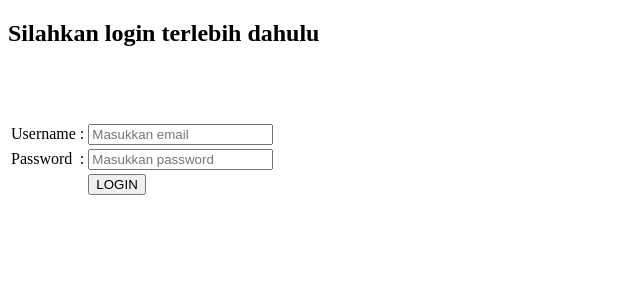
After one commit to rmdhfz/pw2-uas, a PHP site: page /login.php in a window 1280 px wide. The commit adds this page. Shown: the top 300 px of the page, without its empty margins (0-640 px from the left). Run offline with PHP 8.4, Linux system fonts and the light colour scheme.

Commit message:
add: login and checklogin.php

```diff
--- a/index.php
+++ b/index.php
@@ -1,3 +1,9 @@
+<?php
+	session_start();
+	if($_SESSION['status']!="login"){
+		header("location:/login.php?msg=login");
+	}
+?>
 <!DOCTYPE html>
 <html>
 <head>
--- /dev/null
+++ b/login.php
@@ -0,0 +1,42 @@
+<!DOCTYPE html>
+<html>
+<head>
+	<title>Toko Online - Login</title>
+</head>
+<body>
+	<h2>Silahkan login terlebih dahulu</h2>
+	<br/>
+	<?php
+	if(isset($_GET['msg'])){
+		if($_GET['msg'] == "failed"){
+			echo "Login gagal! username dan password salah!";
+		}else if($_GET['msg'] == "logout"){
+			echo "Anda telah berhasil logout";
+		}else if($_GET['msg'] == "login"){
+			echo "Anda harus login untuk mengakses halaman admin";
+		}
+	}
+	?>
+	<br/>
+	<br/>
+	<form method="post" action="ceklogin.php">
+		<table>
+			<tr>
+				<td>Username</td>
+				<td>:</td>
+				<td><input type="email" name="email" placeholder="Masukkan email" required></td>
+			</tr>
+			<tr>
+				<td>Password</td>
+				<td>:</td>
+				<td><input type="password" name="password" placeholder="Masukkan password" required></td>
+			</tr>
+			<tr>
+				<td></td>
+				<td></td>
+				<td><input type="submit" value="LOGIN"></td>
+			</tr>
+		</table>
+	</form>
+</body>
+</html>
```
Also changed, not shown: ceklogin.php (added, +16 -0 lines).
